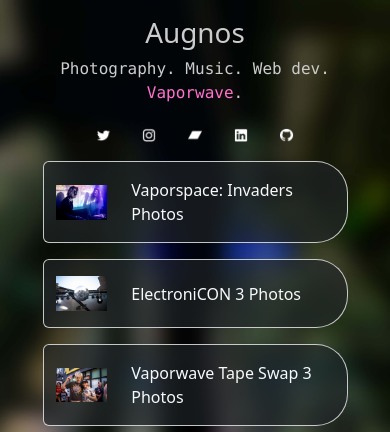
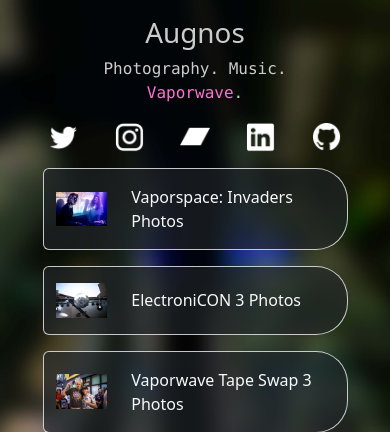
Before and after one commit to Augnos/augnos_linktree, a Flask app: page / in a window 390 px wide. Shown: the top 432 px of the page. Run offline with Flask 2, Linux system fonts and the light colour scheme.

Commit message:
Updated header content for mobile

```diff
--- a/flask_app/templates/index.html
+++ b/flask_app/templates/index.html
@@ -42,12 +42,12 @@
             <!-- Header -->
             <div class="row mx-auto">
                 <h1 class="text-center fw-lighter">Augnos</h1>
-                <p id="subtitle" class="text-center font-monospace fw-light">Photography. Music. Web dev. <span
+                <p id="subtitle" class="text-center font-monospace fw-light">Photography. Music. <span
                         id="vaporwave">Vaporwave</span>.</p>
             </div>
 
             <!-- Social Icons -->
-            <div class="row w-75 mx-auto justify-content-around">
+            <div class="row justify-content-around">
                 <a href="https://twitter.com/augnosmusic" target="_blank" rel="noopener noreferrer" class="icon col-2">
                     <img class="img-fluid" src="{{ url_for('static', filename='icons/twitter.png') }}" alt="twitter.com/augnosmusic">
                 </a>
```
